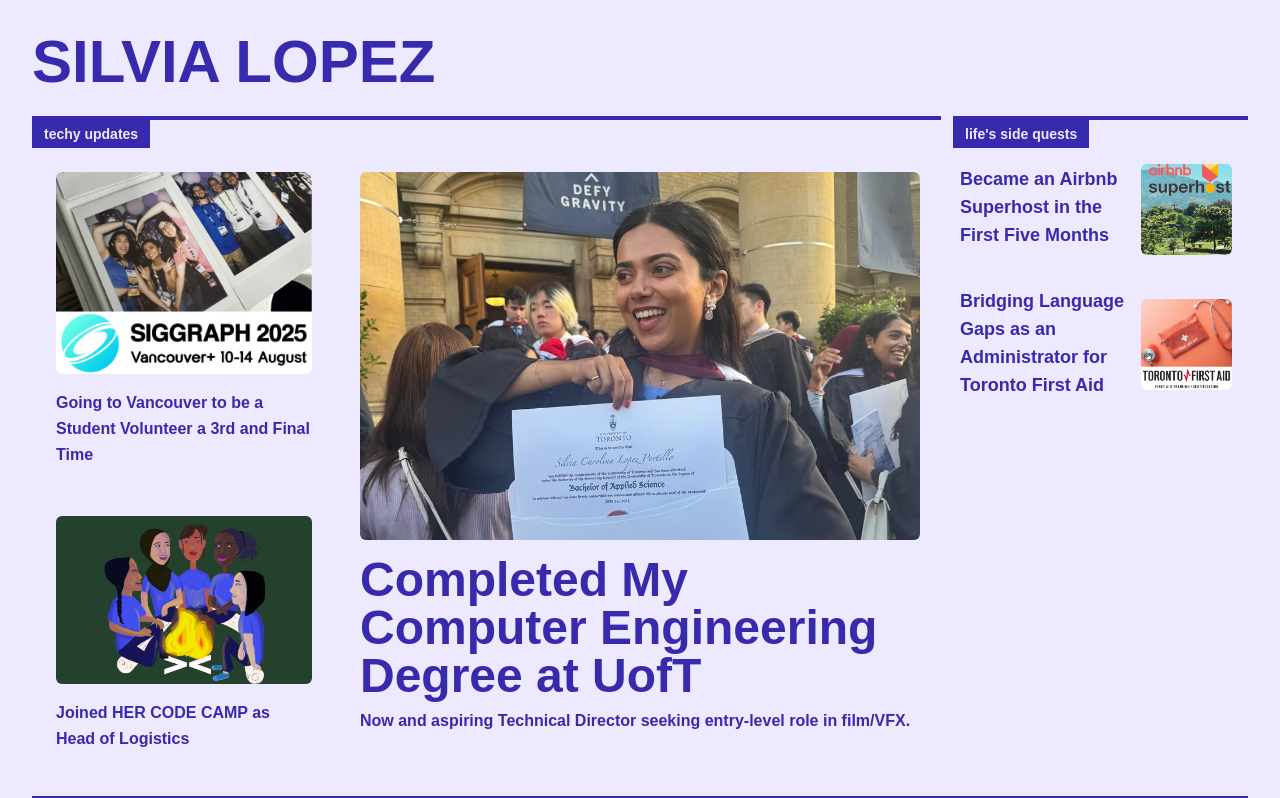
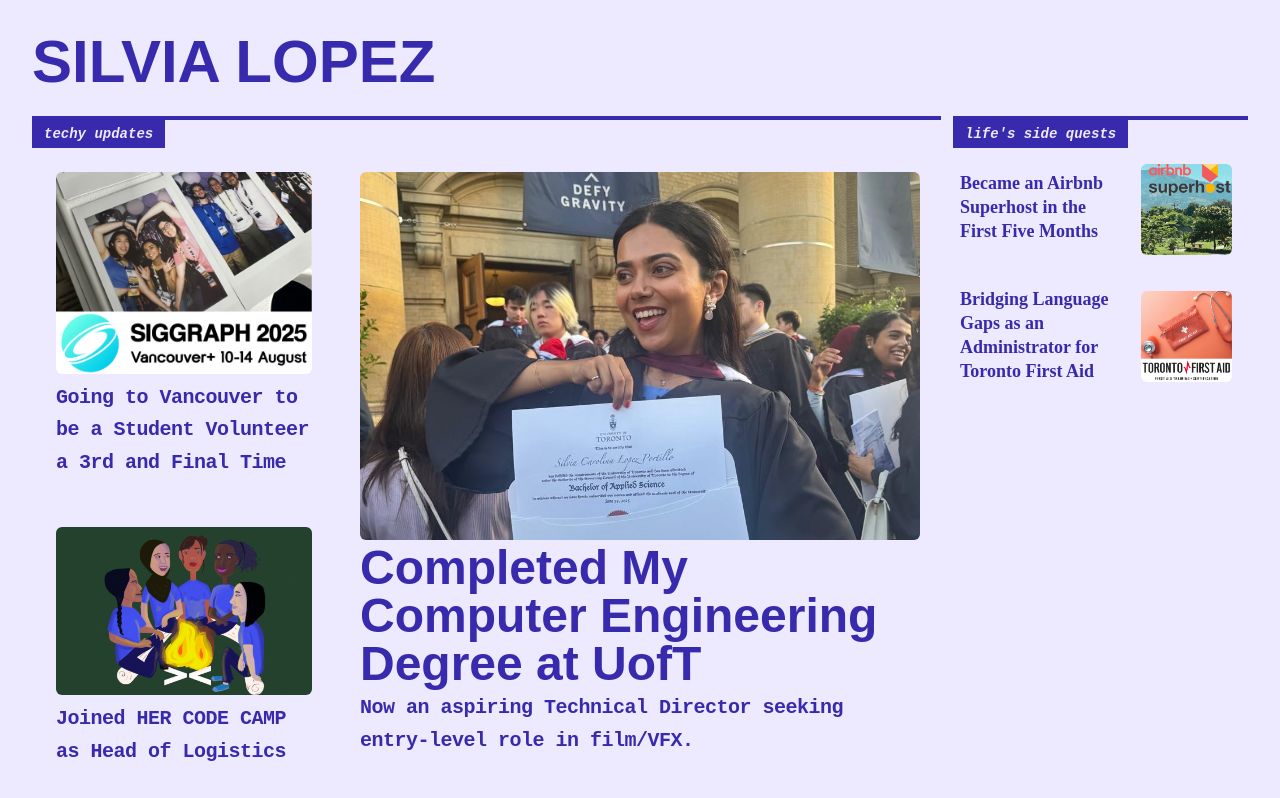
Before and after one commit to silvialpz/portfolio-angular, an Angular app: page / in a window 1280 px wide. Shown: the top 798 px of the page. Built offline with nearby package versions, Linux system fonts and the light colour scheme; a web font is replaced by a local one.

Commit message:
fonts look good except for big update desc

```diff
--- a/src/app/app.ts
+++ b/src/app/app.ts
@@ -29,14 +29,14 @@ interface Article {
           <!-- 6-Column Banner (Wired-like label) -->
           <div class="md:col-span-6 border-t-4 mt-5">
             <div class="bg-indigo-800 text-violet-100 px-3 py-1 flex items-center justify-start w-min">
-              <h2 class="text-sm font-semibold text-center whitespace-nowrap">techy updates</h2>
+              <h2 class="text-sm font-semibold text-center whitespace-nowrap sans-serif-label-text">techy updates</h2>
             </div>
           </div>
 
           <!-- 2-Column Banner (Wired-like label) -->
           <div class="md:col-span-2 border-t-4 mt-5">
             <div class="bg-indigo-800 text-violet-100 px-3 py-1 flex items-center justify-start w-min">
-              <h2 class="text-sm font-semibold text-center whitespace-nowrap">life's side quests</h2>
+              <h2 class="text-sm font-semibold text-center whitespace-nowrap sans-serif-label-text">life's side quests</h2>
             </div>
           </div>
         </div>
@@ -64,7 +64,7 @@ interface Article {
             <app-big-update
                 title="Completed My Computer Engineering Degree at UofT"
                 imageUrl="/assets/graduated.jpg"
-                description="Now and aspiring Technical Director seeking entry-level role in film/VFX. "
+                description="Now an aspiring Technical Director seeking entry-level role in film/VFX. "
                 (click)="openDetailPanel({ id: 'graduated' })"
               ></app-big-update>
           </div>
@@ -95,7 +95,7 @@ interface Article {
       <section>
           <div class="md:col-span-6 border-t-4 mt-5">
             <div class="bg-indigo-800 text-violet-100 px-3 py-1 flex items-center justify-start w-min">
-              <h2 class="text-sm font-semibold text-center whitespace-nowrap">Projects</h2>
+              <h2 class="text-sm font-semibold text-center whitespace-nowrap sans-serif-label-text">Projects</h2>
             </div>
           </div>
 
@@ -106,18 +106,17 @@ interface Article {
       <section id="artPortfolioSection" class="h-[90vh] flex flex-col">
         <div class="md:col-span-6 border-t-4">
           <div class="bg-indigo-800 text-violet-100 px-3 py-1 flex items-center justify-start w-fit rounded-br-md">
-            <h2 class="text-sm font-semibold text-center whitespace-nowrap">Art</h2>
+            <h2 class="text-sm font-semibold text-center whitespace-nowrap sans-serif-label-text">Art</h2>
           </div>
         </div>
 
-        <div id="mainContentWrapper" class="flex-grow py-4 flex h-full">
-
-          <div class="w-80 p-4 shrink-0 whitespace-normal">
-            <p class="text-indigo-800 text-lg leading-relaxed">I love drawing. I have been developing my skills through youtube videos and self study passionately since middle school. Here's what I have been working on.</p>
-          </div>
+        <div id="mainContentWrapper" class="flex-grow py-4 flex h-full serif-text">
 
           <div id="horizontalScrollContainer" class="flex overflow-x-auto whitespace-nowrap flex-grow">
 
+            <div class="w-80 p-4 shrink-0 whitespace-normal h-min">
+              <p class="text-indigo-800 text-lg leading-relaxed">I love drawing. I have been developing my skills through youtube videos and self study passionately. Here's what I have been working on.</p>
+            </div>
             <div class="inline-block w-full md:w-[80vw] lg:w-[50vw] h-full rounded-lg ast:mr-0 align-top shrink-0">
               <!-- <h3 class="text-2xl font-bold mb-6 text-blue-800 text-center">Urban Landscapes</h3>  -->
               <div class="grid grid-cols-1 md:grid-cols-2 whitespace-normal">
@@ -134,7 +133,7 @@ interface Article {
 
                 <div class="col-span-full md:col-span-2 flex flex-col items-center">
                   <p class="text-sm mt-2 text-center">Rainy day in Niagara Falls</p>
-                  <img src="/assets/niagara.jpeg" alt="Movieland Midway building with neon signs on a rainy street" class="w-full max-h-[300px] object-contain rounded-md">
+                  <img src="/assets/niagara.jpeg" alt="Movieland Midway building with neon signs on a rainy street" class="w-full max-h-[290px] object-contain rounded-md">
                 </div>
               </div>
             </div>
@@ -176,11 +175,11 @@ interface Article {
               <div class="grid grid-flow-col gap-2 grid-rows-2 whitespace-normal">
 
                 <div class="">
-                  <img src="/assets/avocados.JPG" alt="Avocados" class="w-full max-h-[290px] object-contain rounded-md">
+                  <img src="/assets/avocados.JPG" alt="Avocados" class="w-full max-h-[270px] object-contain rounded-md">
                 </div>
 
                 <div class="">
-                  <img src="/assets/coco.jpeg" alt="Coco" class="w-full max-h-[280px] object-contain rounded-md">
+                  <img src="/assets/coco.jpeg" alt="Coco" class="w-full max-h-[260px] object-contain rounded-md">
                 </div>
               </div>
             </div>
--- a/src/app/big-project/big-project.ts
+++ b/src/app/big-project/big-project.ts
@@ -13,20 +13,20 @@ import { CommonModule } from '@angular/common';
               rounded-xl overflow-hidden inset-shadow-sm inset-shadow-indigo-950/50
               mx-auto max-w-7xl"
               >
-        <div class="w-full md:w-1/3
-                    p-8 md:p-12 lg:pl-20
+        <div class="w-full md:w-2/5
+                    p-8 md:p-12 lg:pl-20 lg:pr-0
                     flex flex-col items-center md:items-start
                     justify-center
                     text-center md:text-left">
-        <h2 class="text-violet-50 text-4xl md:text-5xl font-bold mb-4 md:mb-5">UofT Code Buddy</h2>
-        <p class="text-violet-100 text-lg md:text-2xl mb-6">AI extension provides plagiarism-free tutoring feedback to programming students </p>
+        <h2 class="text-violet-50 text-4xl md:text-5xl font-bold mb-4 md:mb-5 text-nowrap">UofT Code Buddy</h2>
+        <p class="text-violet-100 text-lg md:text-xl/snug mb-6 sans-serif-subtitle-text lg:pr-20">AI extension provides plagiarism-free tutoring feedback to programming students </p>
 
         <a href="/" class="bg-amber-300 mt-5 px-8 py-3 rounded-full text-center font-semibold text-gray-800 hover:bg-amber-400 transition-colors duration-200 w-fit">Learn More</a>
       </div>
 
       <div
         class="bg-[url(/assets/capstone-mockup.png)]
-              w-full md:w-2/3
+              w-full md:w-3/5
               h-[40vh] md:h-full
               bg-contain bg-center bg-no-repeat"
       >
--- a/src/app/big-update/big-update.ts
+++ b/src/app/big-update/big-update.ts
@@ -7,9 +7,9 @@ import { CommonModule } from '@angular/common'; // Important for standalone comp
   imports: [CommonModule], // Common Angular directives
   template: `
     <article class="p-6 rounded-lg overflow-hidden">
-      <img [src]="imageUrl" alt="{{ title }}" class="w-full rounded-md mb-4" />
-      <h3 class="text-5xl font-bold mb-2">{{ title }}</h3>
-      <p class="leading-relaxed">{{ description }}</p>
+      <img [src]="imageUrl" alt="{{ title }}" class="w-full rounded-md" />
+      <h3 class="text-5xl font-bold py-1">{{ title }}</h3>
+      <p class="leading-relaxed tracking-tight sans-serif-subtitle-text text-xl/tight font-stretch-condensed">{{ description }}</p>
     </article>
   `,
   styles: []
--- a/src/app/small-update/small-update.ts
+++ b/src/app/small-update/small-update.ts
@@ -8,7 +8,7 @@ import { CommonModule } from '@angular/common';
   template: `
     <article class="p-4 rounded-lg flex w-full items-center">
       <div class="flex-grow pr-4">
-        <h3 class="text-lg font-semibold mb-1">{{ title }}</h3>
+        <h3 class="text-lg/6 font-semibold mb-1 serif-title-text">{{ title }}</h3>
       </div>
       <img [src]="imageUrl" alt="{{ title }}" class="w-1/3 h-auto object-contain rounded-md" />
     </article>
--- a/src/styles.css
+++ b/src/styles.css
@@ -14,6 +14,30 @@ body {
   -moz-osx-font-smoothing: grayscale; /* Smoother font rendering */
 }
 
+.serif-title-text {
+font-family: alegreya, serif;
+font-weight: 700;
+font-style: normal;
+}
+
+.serif-text {
+  font-family: alegreya, serif;
+  font-weight: 500;
+  font-style: normal;
+}
+
+.sans-serif-subtitle-text {
+font-family: source-code-pro, monospace;
+font-weight: 900;
+font-style: normal;
+}
+
+.sans-serif-label-text {
+font-family: source-code-pro, monospace;
+font-weight: 900;
+font-style: italic;
+}
+
 /* Apply lowercase transformation to most text elements globally */
 /* We will explicitly override this for 'SILVIA LOPEZ' in the HTML */
 /* p, h2, h3, h4, h5, h6, a, span, div {
```
